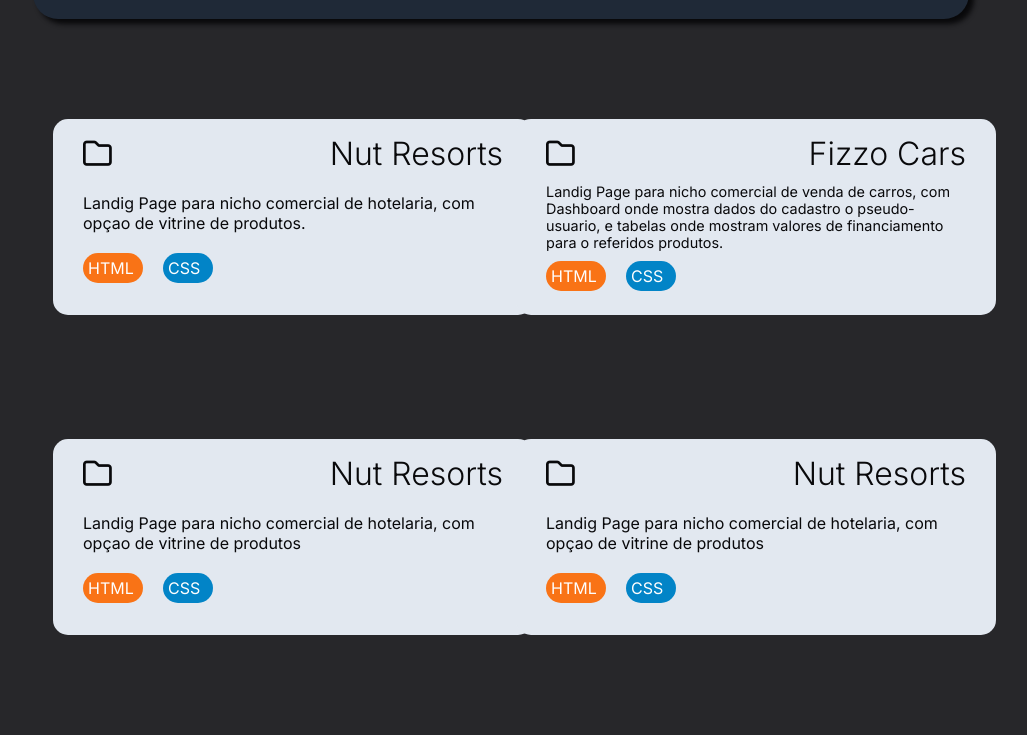
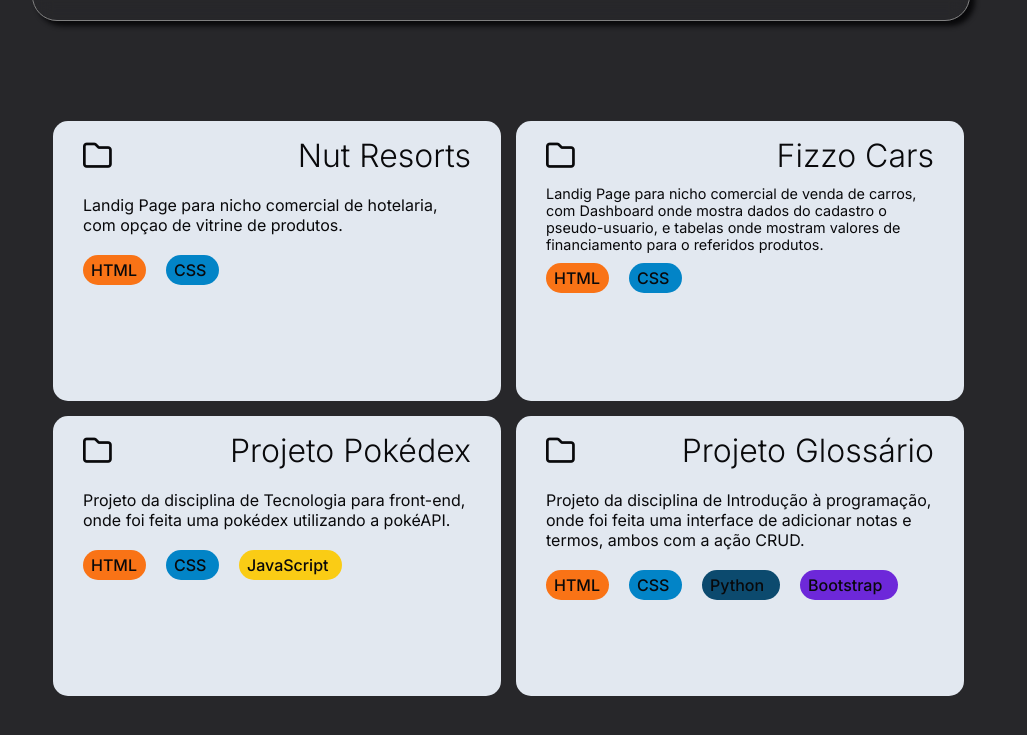
Before and after one commit to GabrielbrandaoRP/GabrielBrandao-Website, a plain HTML site: page src/index.html in a window 1280 px wide. Shown: the part 1195-1930 px from the top of the page, without its empty margins (139-1166 px from the left). Drawn offline with Linux system fonts and the light colour scheme.

Commit message:
Consertar espaçamento no layout do grid com os containers dos repositórios

```diff
--- a/src/index.css
+++ b/src/index.css
@@ -5,10 +5,15 @@
     --blue-lucid: rgb(12, 56, 62, 0.5);
     --black: #27272a;
     --shadow: #09090b;
-    --main: #1f2937;
+    --main: rgba(243, 243, 243, 0.1);
     --ctn-repo: #e2e8f0;
+    --ctn-repo-hover: #ced2d6;
     --snippet-html: #f97316;
     --snippet-css: #0284c7;
+    --snippet-js: #facc15;
+    --snippet-py: #0c4a6e;
+    --snippet-bt: #6d28d9;
+
 
 }
 
@@ -103,7 +108,9 @@ body{
 }
 
 main{
-    background-color: var(--main);
+    background-color:  transparent;
+    backdrop-filter: blur(10px);
+    border: solid 1px gray;
     height: 80vh;
     width: 70%;
     margin-top: 130px;
@@ -150,25 +157,27 @@ main{
 
 .grid-port{
     margin-top: 100px;
-    height: 80vh;
+    height: 70vh;
     width: 70%;
     display: grid;
     grid-template-columns: 50% 50%;
-    column-gap: 15px;
+    grid-template-rows: 50% 50%;
+   gap: 15px;
 }
 
 .grid1{
     border-radius: 15px;
     background-color: var(--ctn-repo);
     color: var(--shadow);
-    width: 480px;
-    height: 196px;
+
     text-decoration: none;
 }
 
 .content-grid{
     display: flex;
     flex-direction: column;
+    justify-content: space-between;
+
     gap: 20px;
     padding-left: 30px;
     padding-right: 30px;
@@ -195,7 +204,8 @@ main{
 .snippets{
     display: flex;
     gap: 20px;
-    color: var(--white);
+    color: var(--shadow);
+    font-weight: 500;
 }
 
 .snippet-html{
@@ -203,6 +213,7 @@ main{
     width: 50px;
     height: 20px;
     padding: 5px;
+    padding-left: 8px;
     background-color: var(--snippet-html);
 }
 .snippet-css{
@@ -210,15 +221,41 @@ main{
     width: 40px;
     height: 20px;
     padding: 5px;
+    padding-left: 8px;
     background-color: var(--snippet-css);
+}
+
+.snippet-js{
+    border-radius: 25px;
+    width: 90px;
+    height: 20px;
+    padding: 5px;
+    padding-left: 8px;
+    background-color: var(--snippet-js);
+}
+
+.snippet-py{
+    border-radius: 25px;
+    width: 65px;
+    height: 20px;
+    padding: 5px;
+    padding-left: 8px;
+    background-color: var(--snippet-py);
+}
+.snippet-bt{
+    border-radius: 25px;
+    width: 85px;
+    height: 20px;
+    padding: 5px;
+    padding-left: 8px;
+    background-color: var(--snippet-bt);
 }
 
 .grid2{
     border-radius: 15px;
     background-color: var(--ctn-repo);
     color: var(--shadow);
-    width: 480px;
-    height: 196px;
+
     text-decoration: none;
 }
 
@@ -237,17 +274,19 @@ main{
     border-radius: 15px;
     background-color: var(--ctn-repo);
     color: var(--shadow);
-    width: 480px;
-    height: 196px;
+
     text-decoration: none;
 }
 .grid4{
     border-radius: 15px;
     background-color: var(--ctn-repo);
     color: var(--shadow);
-    width: 480px;
-    height: 196px;
+
     text-decoration: none;
+}
+
+.grid-port>a:hover{
+    background-color: var(--ctn-repo-hover);
 }
 
 /* botão Back top  */
--- a/src/index.html
+++ b/src/index.html
@@ -113,12 +113,12 @@
             <div class="content-grid">
                 <div class="titulo-repo">
                     <i class="fa-regular fa-folder"></i>
-                    <h1>Nut Resorts</h1>
+                    <h1>Projeto Pokédex</h1>
                 </div>
 
                 <div class="desc-repo">
                     <p>
-                        Landig Page para nicho comercial de hotelaria, com opçao  de vitrine de produtos
+                        Projeto da disciplina de Tecnologia para front-end, onde foi feita uma pokédex utilizando a pokéAPI.
                     </p>
                 </div>
 
@@ -129,6 +129,9 @@
                     <div class="snippet-css">
                         CSS
                     </div>
+                    <div class="snippet-js">
+                        JavaScript
+                    </div>
                 </div>
 
             </div>
@@ -137,12 +140,12 @@
             <div class="content-grid">
                 <div class="titulo-repo">
                     <i class="fa-regular fa-folder"></i>
-                    <h1>Nut Resorts</h1>
+                    <h1>Projeto Glossário</h1>
                 </div>
 
                 <div class="desc-repo">
                     <p>
-                        Landig Page para nicho comercial de hotelaria, com opçao  de vitrine de produtos
+                        Projeto da disciplina de Introdução à programação, onde foi feita uma interface de adicionar notas e termos, ambos com a ação CRUD.
                     </p>
                 </div>
 
@@ -152,6 +155,12 @@
                     </div>
                     <div class="snippet-css">
                         CSS
+                    </div>
+                    <div class="snippet-py">
+                        Python
+                    </div>
+                    <div class="snippet-bt">
+                        Bootstrap
                     </div>
                 </div>
 
```
